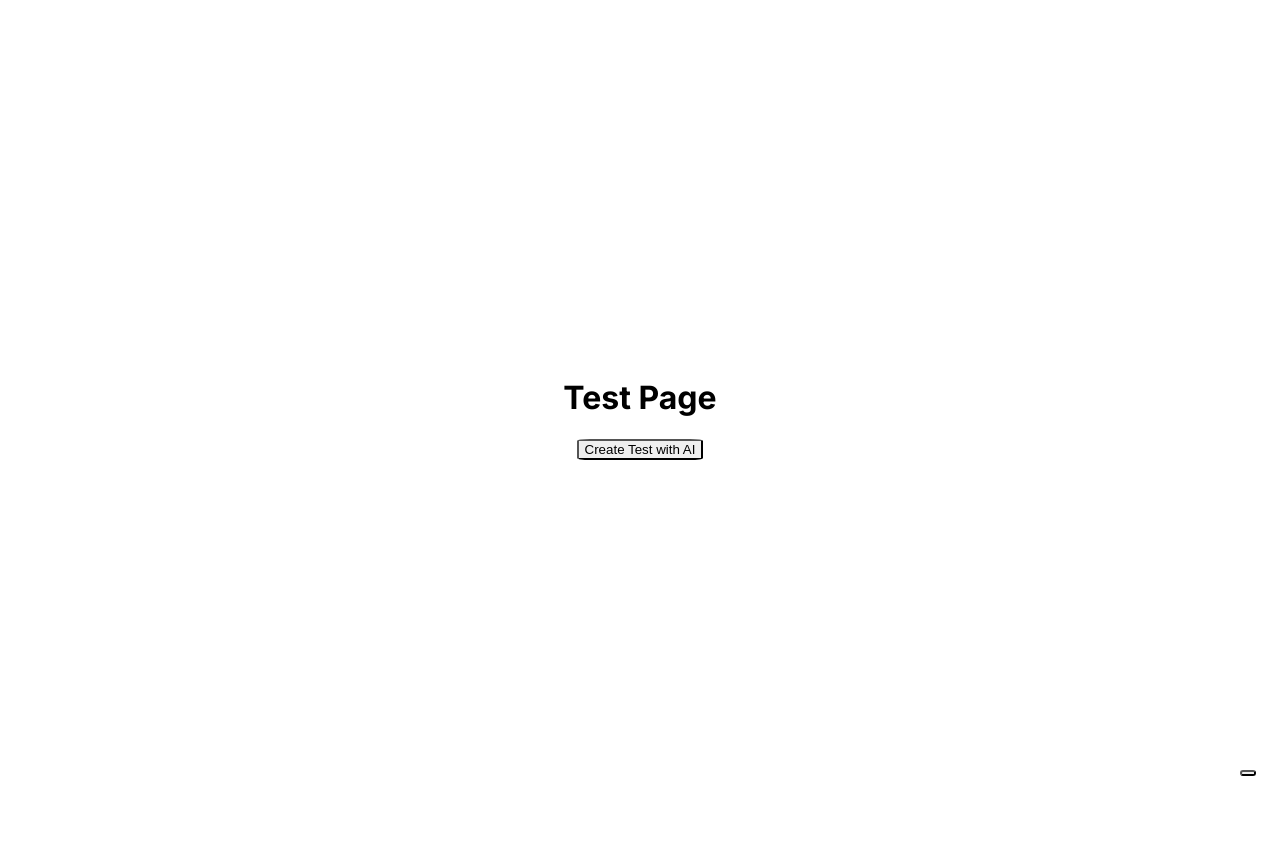
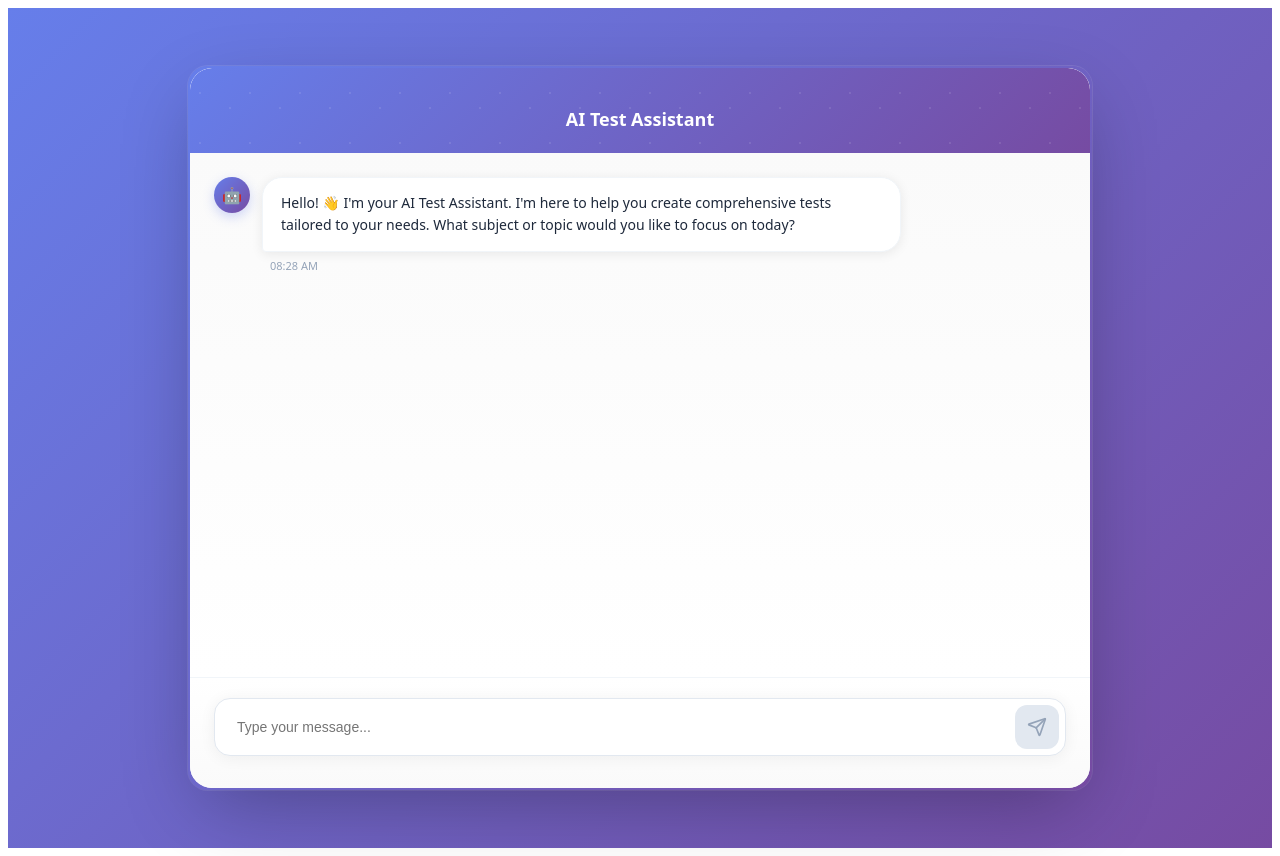
Before and after one commit to Harshitsoni294/TrigrBot, a React (Vite) app: page / in a window 1280 px wide. Before the commit the page ends 816 px from the top, so only its background shows below. Built offline with nearby package versions, Linux system fonts and the light colour scheme; no server answers.

Commit message:
removed pop-up

```diff
--- a/src/App.jsx
+++ b/src/App.jsx
@@ -1,11 +1,9 @@
 import { useState, useEffect } from 'react';
-import LandingPage from './components/LandingPage';
 import ChatBot from './components/ChatBot';
 import TestView from './components/TestView';
 import './App.css';
 
 function App() {
-  const [isChatOpen, setIsChatOpen] = useState(false);
   const [currentView, setCurrentView] = useState('home');
 
   useEffect(() => {
@@ -17,38 +15,13 @@ function App() {
     }
   }, []);
 
-  const handleOpenChat = () => {
-    setIsChatOpen(true);
-  };
-
-  const handleCloseChat = () => {
-    setIsChatOpen(false);
-  };
-
   // If we're viewing a test, show only the test view
   if (currentView === 'test') {
     return <TestView />;
   }
 
-  return (
-    <div className="relative">
-      <LandingPage onOpenChat={handleOpenChat} />
-      <ChatBot isOpen={isChatOpen} onClose={handleCloseChat} />
-      {!isChatOpen && (
-        <button
-          type="button"
-          onClick={handleOpenChat}
-          aria-label="Open AI Test Assistant"
-          className="fixed bottom-6 right-6 z-[10000] h-14 w-14 rounded-full bg-gradient-to-r from-blue-600 to-indigo-600 text-white shadow-2xl hover:shadow-[0_12px_32px_rgba(59,130,246,0.45)] transition-all grid place-items-center focus:outline-none focus:ring-4 focus:ring-blue-300/60"
-          style={{ position: 'fixed', bottom: '1.5rem', right: '1.5rem' }}
-        >
-          <svg className="w-6 h-6" fill="none" stroke="currentColor" viewBox="0 0 24 24">
-            <path strokeLinecap="round" strokeLinejoin="round" strokeWidth={2} d="M8 10h8M8 14h5M21 12a9 9 0 11-18 0 9 9 0 0118 0z" />
-          </svg>
-        </button>
-      )}
-    </div>
-  );
+  // Show ChatBot as the main landing page
+  return <ChatBot />;
 }
 
 export default App;
--- a/src/components/ChatBot.jsx
+++ b/src/components/ChatBot.jsx
@@ -5,43 +5,49 @@ import { Send, X, Zap, Eye, Copy, Check } from 'lucide-react';
 // Use environment variable for API base URL (for independent backend deployment)
 const API_BASE_URL = import.meta.env.VITE_API_BASE_URL || 'http://localhost:4000';
 
-const ChatBot = ({ isOpen, onClose }) => {
-  // Add responsive styles at component level
-  useEffect(() => {
-    const style = document.createElement('style');
-    style.textContent = `
-      @media (min-width: 768px) {
-        .chatbot-container {
-          width: 50vw !important;
-          height: 95vh !important;
-          max-height: none !important;
+const STORAGE_KEY = 'trigrbot_chat_messages';
+
+const ChatBot = () => {
+  // Load messages from localStorage or use default
+  const loadMessages = () => {
+    try {
+      const stored = localStorage.getItem(STORAGE_KEY);
+      if (stored) {
+        const parsed = JSON.parse(stored);
+        // Convert timestamp strings back to Date objects
+        return parsed.map(msg => ({
+          ...msg,
+          timestamp: new Date(msg.timestamp)
+        }));
       }
+    } catch (error) {
+      console.error('Error loading messages from localStorage:', error);
     }
-      @media (max-width: 767px) {
-        .chatbot-container {
-          height: 90vh !important;
-          max-height: calc(100vh - 40px) !important;
-          border-radius: 16px !important;
-        }
-      }
-    `;
-    document.head.appendChild(style);
-    return () => document.head.removeChild(style);
-  }, []);
-
-  const [messages, setMessages] = useState([
+    return [
       {
         id: 1,
         text: "Hello! 👋 I'm your AI Test Assistant. I'm here to help you create comprehensive tests tailored to your needs. What subject or topic would you like to focus on today?",
         sender: 'bot',
         timestamp: new Date(Date.now()),
       }
-  ]);
+    ];
+  };
+
+  const [messages, setMessages] = useState(loadMessages);
   const [inputValue, setInputValue] = useState('');
   const [isTyping, setIsTyping] = useState(false);
   const [copiedMessageId, setCopiedMessageId] = useState(null);
   const messagesEndRef = useRef(null);
   const inputRef = useRef(null);
+
+  // Save messages to localStorage whenever they change
+  useEffect(() => {
+    try {
+      localStorage.setItem(STORAGE_KEY, JSON.stringify(messages));
+    } catch (error) {
+      console.error('Error saving messages to localStorage:', error);
+    }
+  }, [messages]);
 
   const scrollToBottom = () => {
     messagesEndRef.current?.scrollIntoView({ behavior: 'smooth' });
@@ -52,28 +58,8 @@ const ChatBot = ({ isOpen, onClose }) => {
   }, [messages]);
 
   useEffect(() => {
-    if (isOpen) {
     setTimeout(() => inputRef.current?.focus(), 300);
-    }
-  }, [isOpen]);
-
-  useEffect(() => {
-    const onKeyDown = (e) => {
-      if (e.key === 'Escape') {
-        onClose?.();
-      }
-    };
-
-    if (isOpen) {
-      document.addEventListener('keydown', onKeyDown);
-      const { overflow } = document.body.style;
-      document.body.style.overflow = 'hidden';
-      return () => {
-        document.removeEventListener('keydown', onKeyDown);
-        document.body.style.overflow = overflow;
-      };
-    }
-  }, [isOpen, onClose]);
+  }, []);
 
   const handleSendMessage = async () => {
     if (!inputValue.trim()) return;
@@ -205,50 +191,33 @@ const ChatBot = ({ isOpen, onClose }) => {
   };
 
   return (
-    <AnimatePresence>
-      {isOpen && (
-        <>
-          {/* Premium Backdrop with Blur */}
+    <div style={{
+      minHeight: '100vh',
+      background: 'linear-gradient(135deg, #667eea 0%, #764ba2 100%)',
+      backgroundAttachment: 'fixed',
+      display: 'flex',
+      alignItems: 'center',
+      justifyContent: 'center',
+      padding: '20px',
+      fontFamily: 'system-ui, -apple-system, sans-serif'
+    }}>
+      {/* Chatbot Container - Centered on screen */}
       <motion.div
-            initial={{ opacity: 0 }}
-            animate={{ opacity: 1 }}
-            exit={{ opacity: 0 }}
-            transition={{ duration: 0.3 }}
-            className="fixed inset-0 z-40"
-            style={{
-              position: 'fixed',
-              inset: 0,
-              background: 'rgba(15, 23, 42, 0.4)',
-              backdropFilter: 'blur(8px)',
-              zIndex: 9998
-            }}
-            onClick={onClose}
-          />
-
-          {/* Premium Chatbot Container - Responsive: full width on mobile, 50vw on desktop */}
-          <motion.div
-            initial={{ opacity: 0 }}
-            animate={{ opacity: 1 }}
-            exit={{ opacity: 0 }}
+        initial={{ opacity: 0, y: 20 }}
+        animate={{ opacity: 1, y: 0 }}
         transition={{
           type: "spring",
           damping: 25,
           stiffness: 300
         }}
-            className="chatbot-container"
         style={{
-              position: 'fixed',
-              top: '50%',
-              left: '50%',
-              transform: 'translate(-50%, -50%)',
-              width: '92vw',
+          width: '100%',
           maxWidth: '900px',
-              height: '85vh',
-              maxHeight: 'calc(100vh - 100px)',
+          height: '90vh',
+          maxHeight: '800px',
           background: 'linear-gradient(135deg, #667eea 0%, #764ba2 100%)',
           borderRadius: '20px',
-              boxShadow: '0 25px 80px -15px rgba(102, 126, 234, 0.6), 0 0 0 1px rgba(255,255,255,0.1)',
-              zIndex: 9999,
+          boxShadow: '0 25px 80px -15px rgba(0, 0, 0, 0.3), 0 0 0 1px rgba(255,255,255,0.1)',
           display: 'flex',
           flexDirection: 'column',
           padding: '2px'
@@ -282,7 +251,7 @@ const ChatBot = ({ isOpen, onClose }) => {
                   backgroundSize: '50px 50px'
                 }}></div>
 
-                <div className="flex items-center justify-between relative z-10">
+                <div className="flex items-center justify-center relative z-10">
                   <div className="flex items-center gap-3">
                     <div>
                       <h2 style={{ color: 'white', fontSize: 'clamp(16px, 4vw, 18px)', fontWeight: '700', marginBottom: '2px' }}>
@@ -291,28 +260,6 @@ const ChatBot = ({ isOpen, onClose }) => {
 
                     </div>
                   </div>
-
-                  <motion.button
-                    whileHover={{ scale: 1.1, rotate: 90 }}
-                    whileTap={{ scale: 0.9 }}
-                    onClick={onClose}
-                    style={{
-                      width: '36px',
-                      height: '36px',
-                      borderRadius: '12px',
-                      background: 'rgba(255, 255, 255, 0.2)',
-                      border: '1px solid rgba(255, 255, 255, 0.3)',
-                      display: 'flex',
-                      alignItems: 'center',
-                      justifyContent: 'center',
-                      cursor: 'pointer',
-                      backdropFilter: 'blur(10px)',
-                      transition: 'all 0.2s'
-                    }}
-                    aria-label="Close chat"
-                  >
-                    <X className="w-5 h-5" style={{ color: 'white' }} />
-                  </motion.button>
                 </div>
               </div>
 
@@ -815,9 +762,7 @@ const ChatBot = ({ isOpen, onClose }) => {
               </div>
             </div>
           </motion.div>
-        </>
-      )}
-    </AnimatePresence>
+    </div>
   );
 };
 
```
Lines whose indentation alone changed are shown as unchanged.
